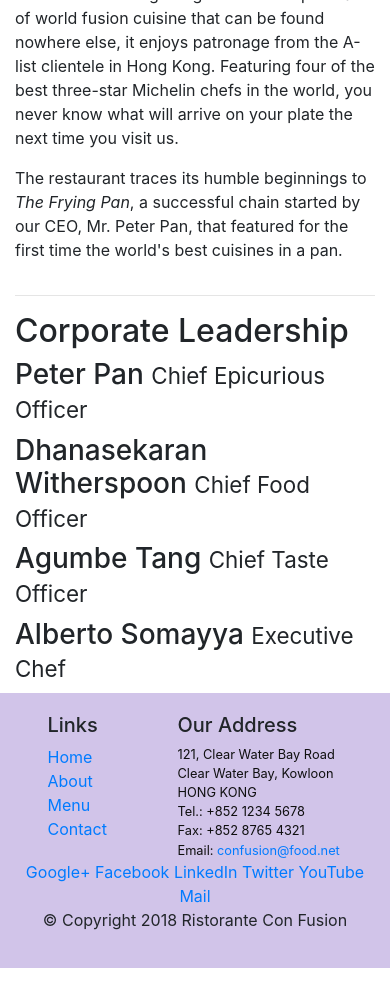
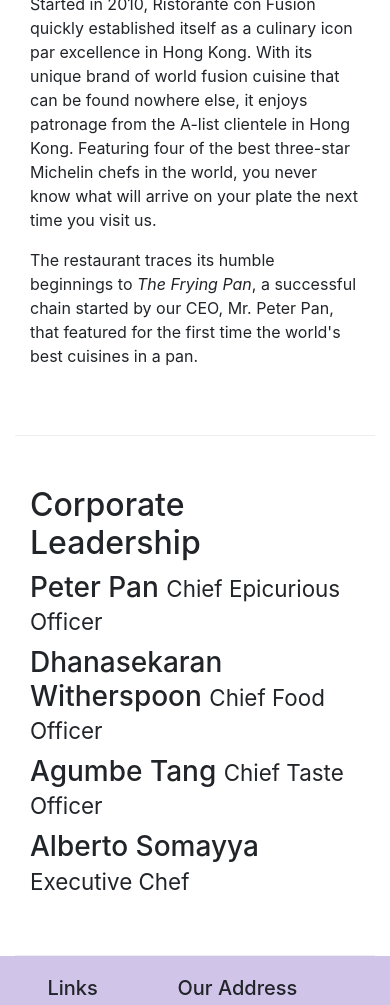
Before and after one commit to nobuhiroK/conFusion, a website: page aboutus.html in a window 390 px wide. Shown: the part 560-1565 px from the top of the page. Before the commit the page ends 1528 px from the top, so only its background shows below. Drawn offline with nearby package versions, Linux system fonts and the light colour scheme.

Commit message:
Assignment 1: Bootstrap and Responsive Design add row-centent

```diff
--- a/aboutus.html
+++ b/aboutus.html
@@ -33,11 +33,11 @@
         <div class="row">
             <div class="col-12">
                <h3>About Us</h3>
-               <hr>
             </div>
+
         </div>
-
-        <div class="row">
+        <hr>
+        <div class="row row-content">
             <div  class="col-12 col-sm-6">
                 <h2>Our History</h2>
                 <p>Started in 2010, Ristorante con Fusion quickly established itself as a culinary icon par excellence in Hong Kong. With its unique brand of world fusion cuisine that can be found nowhere else, it enjoys patronage from the A-list clientele in Hong Kong.  Featuring four of the best three-star Michelin chefs in the world, you never know what will arrive on your plate the next time you visit us.</p>
@@ -48,9 +48,9 @@
             </div>
 
         </div>
-        <hr>
 
-        <div class="row">
+
+        <div class="row row-content">
             <div  class="col-12">
                 <h2>Corporate Leadership</h2>
                 <h3>Peter Pan <small>Chief Epicurious Officer</small></h3>
```
